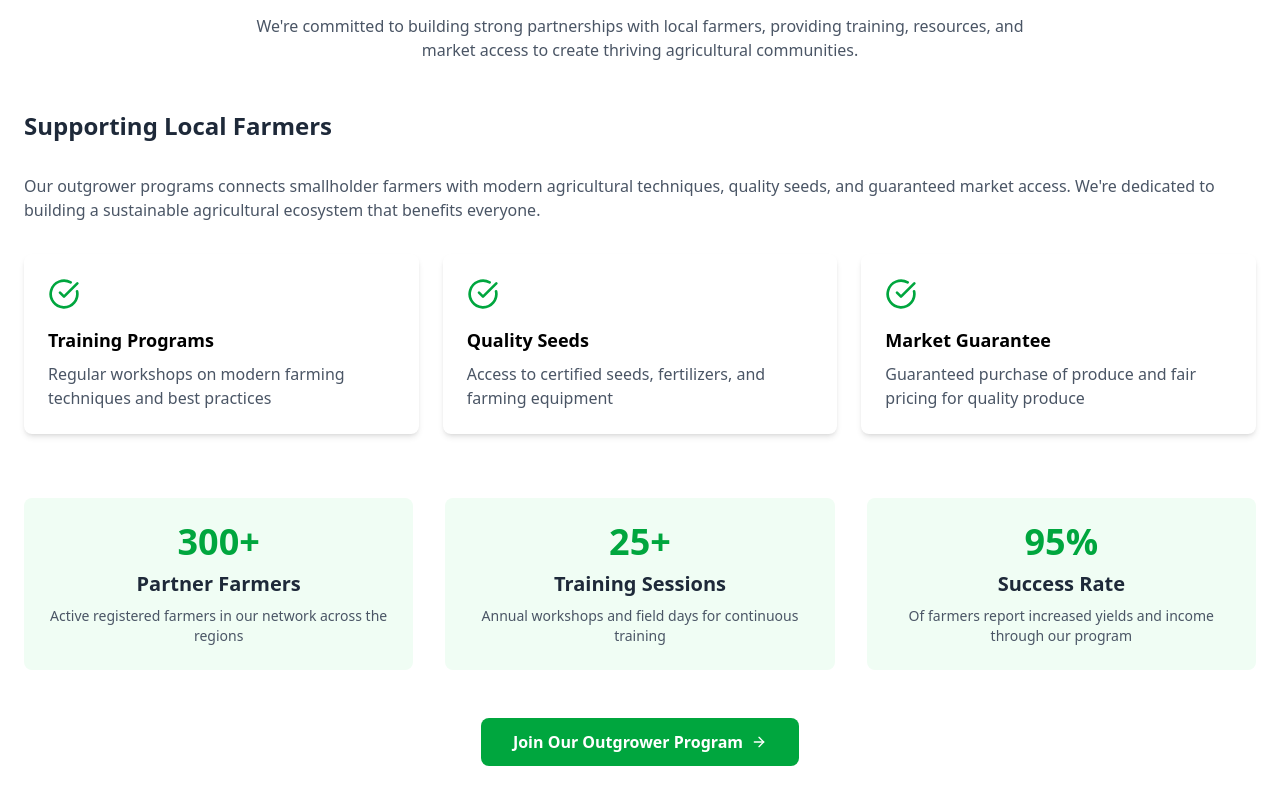
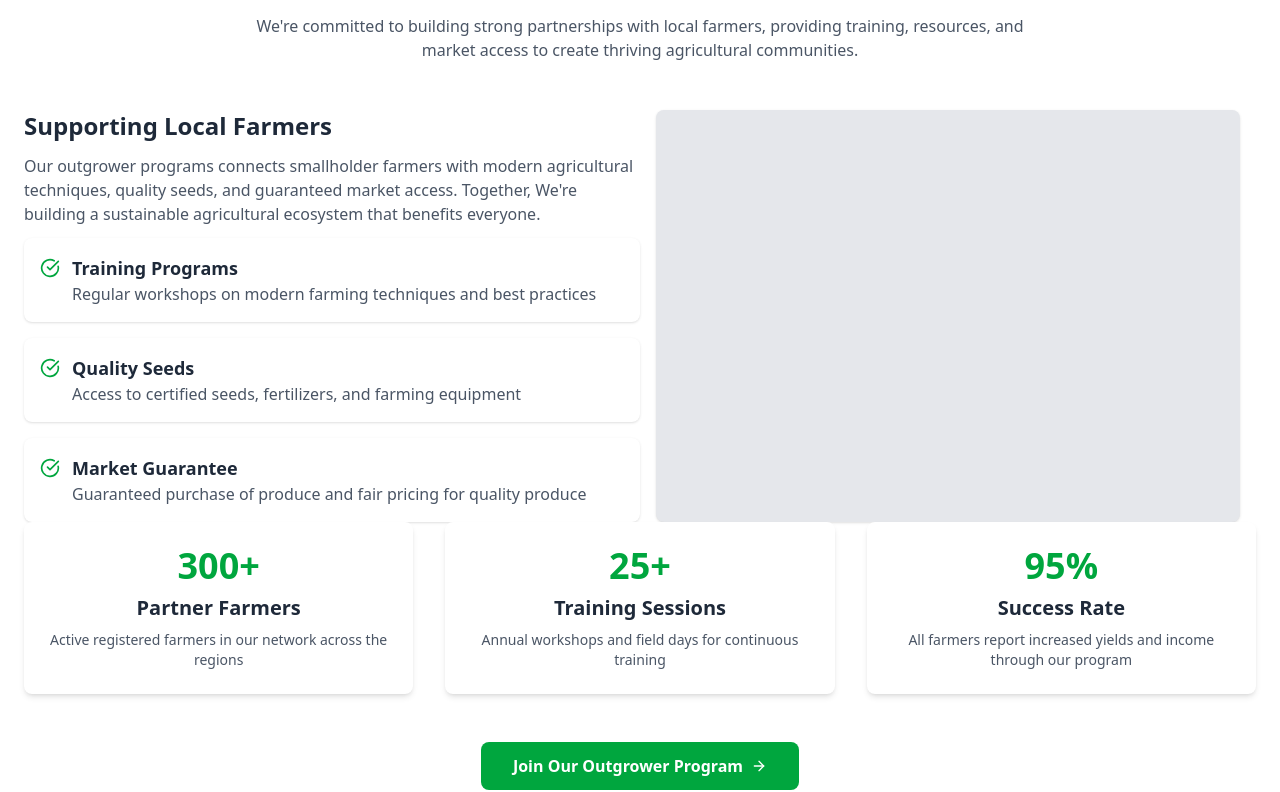
Before and after one commit to Stephanie-ib/fullviner-millers, a React (Vite) app: page / in a window 1280 px wide. Shown: the part 1734-2526 px from the top of the page. Built offline with nearby package versions, Linux system fonts and the light colour scheme.

Commit message:
community section

```diff
--- a/src/components/CommunitySection.tsx
+++ b/src/components/CommunitySection.tsx
@@ -4,58 +4,99 @@ const CommunitySection: React.FC = () => {
   const programs = [
     {
       title: "Training Programs",
-      description: "Regular workshops on modern farming techniques and best practices"
+      description:
+        "Regular workshops on modern farming techniques and best practices",
     },
     {
       title: "Quality Seeds",
-      description: "Access to certified seeds, fertilizers, and farming equipment"
+      description:
+        "Access to certified seeds, fertilizers, and farming equipment",
     },
     {
       title: "Market Guarantee",
-      description: "Guaranteed purchase of produce and fair pricing for quality produce"
-    }
+      description:
+        "Guaranteed purchase of produce and fair pricing for quality produce",
+    },
   ];
 
   const stats = [
-    { number: "300+", label: "Partner Farmers", description: "Active registered farmers in our network across the regions" },
-    { number: "25+", label: "Training Sessions", description: "Annual workshops and field days for continuous training" },
-    { number: "95%", label: "Success Rate", description: "Of farmers report increased yields and income through our program" }
+    {
+      number: "300+",
+      label: "Partner Farmers",
+      description:
+        "Active registered farmers in our network across the regions",
+    },
+    {
+      number: "25+",
+      label: "Training Sessions",
+      description: "Annual workshops and field days for continuous training",
+    },
+    {
+      number: "95%",
+      label: "Success Rate",
+      description:
+        "All farmers report increased yields and income through our program",
+    },
   ];
 
   return (
     <section className="py-16">
       <div className="container mx-auto px-6">
         <div className="text-center mb-12">
-          <h2 className="text-3xl font-bold text-gray-800 mb-4">Growing Outgrowers Communities</h2>
+          <h2 className="text-3xl font-bold text-gray-800 mb-4">
+            Growing Outgrowers Communities
+          </h2>
           <p className="text-gray-600 max-w-3xl mx-auto">
-            We're committed to building strong partnerships with local farmers, providing training, resources,
-            and market access to create thriving agricultural communities.
+            We're committed to building strong partnerships with local farmers,
+            providing training, resources, and market access to create thriving
+            agricultural communities.
           </p>
         </div>
 
-        <div className="mb-16">
-          <h3 className="text-2xl font-bold mb-8 text-gray-800">Supporting Local Farmers</h3>
-          <p className="text-gray-600 mb-8">
-            Our outgrower programs connects smallholder farmers with modern agricultural techniques, quality seeds, and guaranteed market access.
-            We're dedicated to building a sustainable agricultural ecosystem that benefits everyone.
-          </p>
+        <div className="grid lg:grid-cols-2 gap 12">
+          <div>
+            <h3 className="text-2xl font-bold mb-3 text-gray-800">
+              Supporting Local Farmers
+            </h3>
+            <p className="text-gray-600 mb-3">
+              Our outgrower programs connects smallholder farmers with modern
+              agricultural techniques, quality seeds, and guaranteed market
+              access. Together, We're building a sustainable agricultural
+              ecosystem that benefits everyone.
+            </p>
+            <div className="space-y-4">
+              {programs.map((program, index) => (
+                <div
+                  key={index}
+                  className="flex items-start p-4 bg-white rounded-lg shadow-sm hover:shadow-md transition-shadow"
+                >
+                  <CheckCircle className="h-5 w-5 text-green-600 mt-1 mr-3 flex-shrink-0" />
+                  <div>
+                    <h4 className="text-lg text-gray-800 font-semibold">
+                    {program.title}
+                  </h4>
+                  <p className="text-gray-600">{program.description}</p>
+                  </div>
+                </div>
+              ))}
+            </div>
+          </div>
 
-          <div className="grid md:grid-cols-3 gap-6">
-            {programs.map((program, index) => (
-              <div key={index} className="p-6 bg-white rounded-lg shadow-md hover:shadow-lg transition-all duration-300 transform hover:-translate-y-1">
-                <CheckCircle className="h-8 w-8 text-green-600 mb-4" />
-                <h4 className="text-lg font-semibold mb-2">{program.title}</h4>
-                <p className="text-gray-600">{program.description}</p>
-              </div>
-            ))}
-          </div>
+          <div className="bg-gray-200 mx-4 rounded-lg shadow-sm"></div>
         </div>
 
         <div className="grid md:grid-cols-3 gap-8 text-center">
           {stats.map((stat, index) => (
-            <div key={index} className="p-6 bg-green-50 rounded-lg hover:bg-green-100 transition-colors">
-              <div className="text-4xl font-bold text-green-600 mb-2">{stat.number}</div>
-              <div className="text-xl font-semibold text-gray-800 mb-2">{stat.label}</div>
+            <div
+              key={index}
+              className="p-6 bg-white shadow-md  rounded-lg hover:bg-green-100 transition-colors"
+            >
+              <div className="text-4xl font-bold text-green-600 mb-2">
+                {stat.number}
+              </div>
+              <div className="text-xl font-semibold text-gray-800 mb-2">
+                {stat.label}
+              </div>
               <p className="text-gray-600 text-sm">{stat.description}</p>
             </div>
           ))}
@@ -72,4 +113,4 @@ const CommunitySection: React.FC = () => {
   );
 };
 
-export default CommunitySection
+export default CommunitySection;
--- a/src/components/Footer.tsx
+++ b/src/components/Footer.tsx
@@ -4,9 +4,9 @@ const Footer: React.FC = () => {
   return (
     <footer className="bg-gray-800 text-white py-8">
       <div className="container mx-auto px-6 text-center">
-        <div className="flex items-center justify-center space-x-2 mb-4">
+        <div className="flex items-center justify-center space-x-2 mb-3">
           <Leaf className="h-6 w-6" />
-          <span className="text-lg font-bold">GreenHarvest Agriculture</span>
+          <span className="text-lg font-bold">Fullvine Millers</span>
         </div>
         <p className="text-gray-400">
           Cultivating excellence in sustainable agriculture since 2019
--- a/src/components/Header.tsx
+++ b/src/components/Header.tsx
@@ -18,7 +18,13 @@ const Header: React.FC = () => {
     setIsMenuOpen(false);
     const element = document.getElementById(sectionId);
     if (element) {
-      element.scrollIntoView({ behavior: "smooth" });
+      const headerHeight = 60;
+      const elementPosition = element.offsetTop - headerHeight;
+
+      window.scrollTo({
+        top: elementPosition,
+        behavior: "smooth"
+      });
     }
   };
 
```
